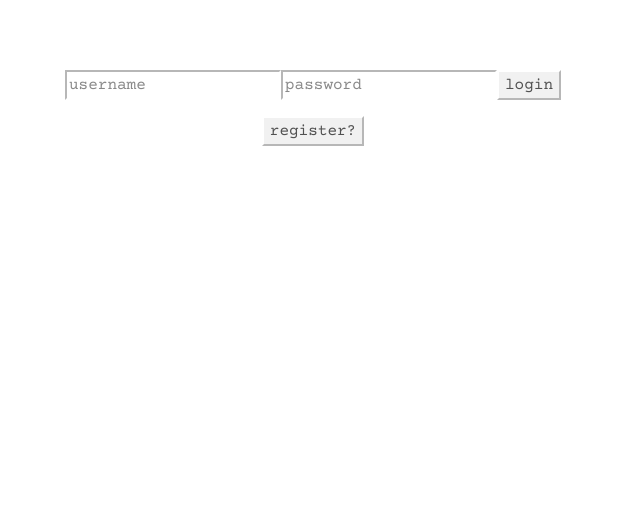
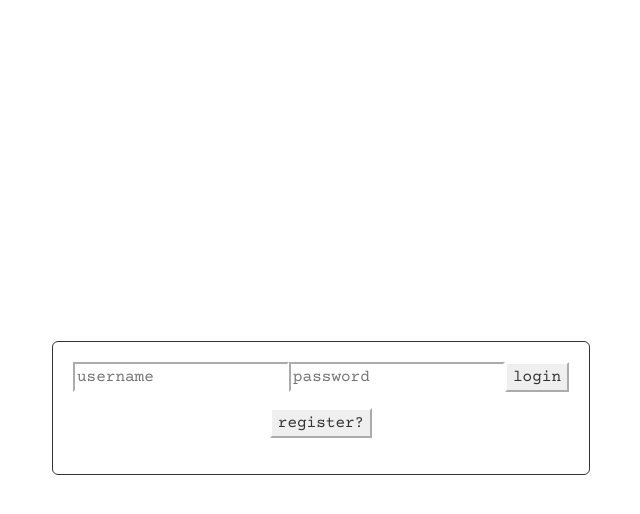
Before and after one commit to wesleymhall/wellness-app, a React (Vite) app in the folder frontend/: page /welcome in a window 1280 px wide. Shown: the top 514 px of the page, without its empty margins (327-967 px from the left). Built offline with nearby package versions, Linux system fonts and the light colour scheme; no server answers.

Commit message:
removed linemap, heatmap, added component containers

```diff
--- a/frontend/src/App.css
+++ b/frontend/src/App.css
@@ -5,10 +5,10 @@ body {
     font-family: 'Courier Prime', monospace;
     font-size: 16px;
     line-height: 1.5;
-    margin: 0;
-    padding: 0;
-    box-sizing: border-box;
-    color: #333
+    width: 100%;
+    height: 100%;
+    color: #333;
+    overflow: hidden;
 }
 button, input, select, textarea {
     border-color: #fff;
@@ -19,14 +19,13 @@ button, input, select, textarea {
 }
 
 /* REUSABLE */
-
 .centered {
     display: flex;
     text-align: center;
     align-items: center;
     justify-content: center;
     position: absolute;
-    height: inherit;
+    height: 100%;
     width: 100%;
 }
 .centered-bottom {
@@ -45,6 +44,7 @@ button, input, select, textarea {
     align-items: center;
     justify-content: center;
     height: 100%;
+    width: 100%;
 }
 .horizontal-flex {
     display: flex;
@@ -82,7 +82,7 @@ button, input, select, textarea {
     justify-content: flex-start;
     align-items: center;
     position: relative;
-    width: 100%;
+    width: inherit;
 }
 .horizontal-right {
     display: flex;
@@ -90,8 +90,21 @@ button, input, select, textarea {
     justify-content: flex-end;
     align-items: center;
     position: relative;
-    width: 100%;
+    width: inherit;
 }
+.component-container {
+    border-radius: 6px;
+    border: 1px solid #333;
+    background-color: #fff;
+    display: flex;
+    height: auto;
+    width: auto;
+    align-items: center;
+    justify-content: center;
+    overflow: hidden;
+    padding: 20px;
+}
+
 /* for making absolute elements relative */
 .flex-container {
     display: flex;
@@ -103,7 +116,7 @@ button, input, select, textarea {
     overflow: hidden;
 }
 
-/* CARDS */
+/* CAROUSEL */
 .card {
     position: absolute;
     background-color: #fff;
@@ -172,38 +185,3 @@ button, input, select, textarea {
 .modal-content .vertical-flex {
     gap: 5px;
 }
-
-/* BACKGROUND */
-.gif-container {
-    position: fixed;
-    top: 0;
-    left: 0;
-    width: 100vw;
-    height: 100vh;
-    object-fit: cover;
-    z-index: -1;
-    pointer-events: none;
-}
-.app-container {
-    width: 100vw;
-    height: 100vh;
-    background-color: rgba(255, 255, 255, 255);
-    opacity: 0.85;
-    border-radius: 10px;
-    margin: 50px;
-    padding: 20px;
-}
-.app-container text {
-    opacity: 1;
-}
-.app-container border {
-    opacity: 1;
-}
-
-/* ASCII ART */
-.ascii-art {
-    white-space: pre;
-    width: fit-content;
-    display: block;
-    font-size: 10px;
-}
--- a/frontend/src/App.jsx
+++ b/frontend/src/App.jsx
@@ -10,10 +10,6 @@ import { metricConfig } from './Metrics.js';
 function App() {
   return (
     <>
-    {/* <img src='/images/gif.gif' className='gif-container'/> */}
-    {/* define routes for the app */}
-    <div className='centered'>
-    <div className='app-container'>
       <Routes>
         {/* default route directs to auth */}
         <Route path='/' element={<Navigate to="/welcome" />} />
@@ -21,6 +17,7 @@ function App() {
         <Route path='/log' element={<WelcomeLog />} />
         <Route path='/dash' element={<Dash />} />
         {/* dynamic daily log routes */}
+        {/* name is key, config is value */}
         {Object.entries(metricConfig).map(([name, config], index, arr) => {
           const path = `/log/${name}`;
           const nextPath = index + 1 < arr.length
@@ -35,6 +32,7 @@ function App() {
                   metric={name}
                   array={config.array}
                   prompt={config.prompt}
+                  emoji={config.emoji}
                   destination={nextPath}
                 />
               }
@@ -42,8 +40,6 @@ function App() {
           )
         })}
       </Routes>
-    </div>
-    </div>
     </>
   );
 }
--- a/frontend/src/components/auth/Auth.jsx
+++ b/frontend/src/components/auth/Auth.jsx
@@ -38,6 +38,8 @@ function Auth() {
 
     // return JSX to render
     return (
+        <div className='centered'>
+        <div className='component-container'>
         <div className='horizontal-flex'>
         <div className='vertical-flex'>
             {isRegistering ? (
@@ -62,6 +64,8 @@ function Auth() {
             )}
         </div>
         </div>
+        </div>
+        </div>
     );
 }
 
--- a/frontend/src/components/dash/Calendar.jsx
+++ b/frontend/src/components/dash/Calendar.jsx
@@ -2,12 +2,42 @@ import apiClient from '../../apiClient.js';
 import MetricsModal from './MetricsModal';
 import { useState, useEffect } from 'react';
 import { metricConfig } from '../../Metrics.js';
+import {
+    startOfMonth,
+    endOfMonth,
+    eachDayOfInterval,
+    format,
+    addMonths,
+    subMonths,
+} from 'date-fns';
 
 
-function Calendar({ logEntries, days, triggerRefresh }) {
+function Calendar({ logEntries, triggerRefresh }) {
     const [logs, setLogs] = useState(logEntries);
     const [selectedDay, setSelectedDay] = useState(null);
     const [showModal, setShowModal] = useState(false);
+    // set default month to current date
+    const [currentMonth, setCurrentMonth] = useState(new Date());
+
+    // set month bounds
+    const monthStart = startOfMonth(currentMonth);
+    const monthEnd = endOfMonth(currentMonth);
+
+    // navigate between months
+    const goToNextMonth = () => {
+        // pass prev month, add 1
+        setCurrentMonth((prev) => addMonths(prev, 1));
+    };
+    const goToPreviousMonth = () => {
+        // pass prev month, subtract 1
+        setCurrentMonth((prev) => subMonths(prev, 1));
+    };
+
+    // array of date objects within bounds
+    const days = eachDayOfInterval({
+        start: monthStart,
+        end: monthEnd,
+    }).map(day => format(day, 'yyyy-MM-dd'));
 
     // updated logs when logEntry changes
     // important as logEntry is returned from async func in parent
@@ -46,6 +76,13 @@ function Calendar({ logEntries, days, triggerRefresh }) {
     };
     return (
         <div className='vertical-flex'>
+            {/* month navigation */}
+            <div className='horizontal-left'>calendar</div>
+            <div className='horizontal-space-between'>
+                <button onClick={goToPreviousMonth}>&lt;</button>
+                <p>{format(currentMonth, 'MMMM yyyy').toLowerCase()}</p>
+                <button onClick={goToNextMonth}>&gt;</button>
+            </div>
             {/* days grid */}
             <div className='calendar-grid'>
                 {/* render each day */}
--- a/frontend/src/components/dash/CorrelationHeatMap.jsx
+++ /dev/null
@@ -1,49 +0,0 @@
-import { ResponsiveHeatMap } from '@nivo/heatmap';
-import { metricConfig } from '../../Metrics.js';
-
-
-function CorrelationHeatMap({ data }) {
-    // format data for heatmap
-    const fdata = Object.entries(data).map(([rowMetric, valuesObj]) => ({
-        id: rowMetric,
-        data: Object.entries(valuesObj).map(([colMetric, value]) => ({
-            x: colMetric,
-            y: value
-        }))
-    }))
-    console.log(fdata)
-    // return heatmap component
-    return (
-        <div style={{ height: 400, width: '100%' }}>
-            <ResponsiveHeatMap
-                data={fdata}
-                keys={Object.keys(fdata[0]).filter(k => k !== 'id')} // keys without id
-                indexBy='id'
-                colors={cell => {
-                    // use helper to blend metric colors for correlation comparison
-                    return averageRGB({
-                        rgbA: metricConfig[cell.serieId].color,
-                        rgbB: metricConfig[cell.data.x].color
-                    });
-                }}
-                axisTop={null}
-                axisBottom={{}}
-                animate={null}
-            />
-        </div>
-    )
-}
-
-export default CorrelationHeatMap
-
-
-function averageRGB({ rgbA, rgbB }) {
-    // use match and regex to parse rgb for digit pairs
-    // map array to convert digit pair str to numbers
-    const arrA = rgbA.match(/\d+/g).map(Number);
-    const arrB = rgbB.match(/\d+/g).map(Number);
-    // average two arrays
-    const avg = arrA.map((value, i) => Math.round((value + arrB[i]) / 2));
-    // format avg for rgb
-    return `rgb(${avg.join(', ')})`
-}
--- a/frontend/src/components/dash/MetricsModal.jsx
+++ b/frontend/src/components/dash/MetricsModal.jsx
@@ -21,7 +21,7 @@ function MetricsModal({ onClose, selectedDay, logs, onSave }) {
                     const metricArray = config.array;
                     return (
                         <div key={index} className='horizontal-full'>
-                            <p>{config.emoji}</p>
+                            <p>{config.emoji}: </p>
                             <input
                                 type='range'
                                 min='1'
--- a/frontend/src/components/welcome/Log.jsx
+++ b/frontend/src/components/welcome/Log.jsx
@@ -4,10 +4,10 @@ import apiClient from '../../apiClient.js';
 import { format } from 'date-fns';
 
 
-function Log({metric, array, prompt, destination}) {
+function Log({metric, array, prompt, emoji, destination}) {
     const [selectedMetricIndex, setSelectedMetricIndex] = useState(Math.floor(array.length / 2) - 1);
     const [submitted, setSubmitted] = useState(false);
-    const [currentPrompt, setCurrentPrompt] = useState(prompt)
+    const [currentPrompt, setCurrentPrompt] = useState(<p>{emoji}: {prompt}</p>)
     const [isSubmitting, setIsSubmitting] = useState(false);
     const navigate = useNavigate();
 
@@ -15,7 +15,7 @@ function Log({metric, array, prompt, destination}) {
         // reset states when props change
         setIsSubmitting(false);
         setSubmitted(false);
-        setCurrentPrompt(prompt);
+        setCurrentPrompt(<p>{emoji}: {prompt}</p>);
         setSelectedMetricIndex(Math.floor(array.length / 2) - 1);
     }, [metric, array, prompt]);
 
@@ -35,7 +35,7 @@ function Log({metric, array, prompt, destination}) {
             // set submission status to true
             setSubmitted(true);
             // set prompt to approval emote
-            setCurrentPrompt('ദ്ദി(˵•̀ᴗ-˵)✧')
+            setCurrentPrompt(<p>ദ്ദി(˵•̀ᴗ-˵)✧</p>)
             // redirect to destination after a short delay
             setTimeout(() => {
                 // navigate to next destination
@@ -49,6 +49,8 @@ function Log({metric, array, prompt, destination}) {
     };
 
     return (
+        <div className='centered'>
+        <div className='component-container' style={{ width: '600px' }}>
         <div className='horizontal-flex'>
         <div className='vertical-flex'>
             <p>{currentPrompt}</p>
@@ -95,6 +97,8 @@ function Log({metric, array, prompt, destination}) {
             <button onClick={handleSubmit} disabled={isSubmitting}>submit</button>
         </div>
         </div>
+        </div>
+        </div>
     );
 }
 
--- a/frontend/src/components/welcome/WelcomeLog.jsx
+++ b/frontend/src/components/welcome/WelcomeLog.jsx
@@ -75,6 +75,8 @@ function WelcomeLog () {
     }
 
     return (
+        <div className='centered'>
+        <div className='component-container'>
         <div className='horizontal-flex'>
         <div className='vertical-flex'>
             {/* welcome user and ask for auth to log */}
@@ -86,6 +88,8 @@ function WelcomeLog () {
             </div>
         </div>
         </div>
+        </div>
+        </div>
     );
 }
 
```
Also changed, not shown: frontend/src/components/dash/Dash.jsx (+7 -46 lines).
